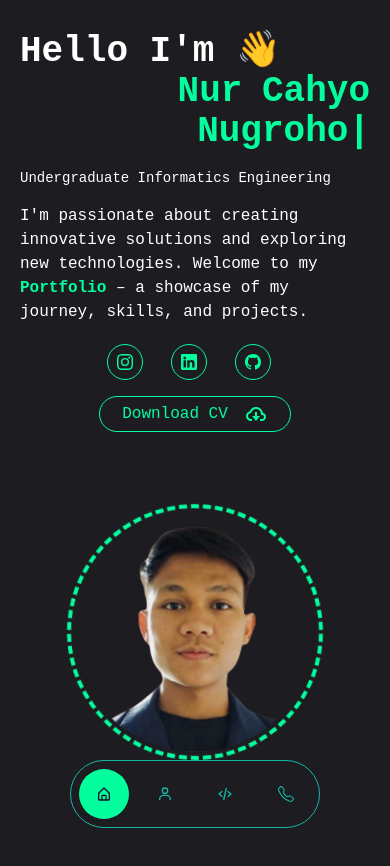
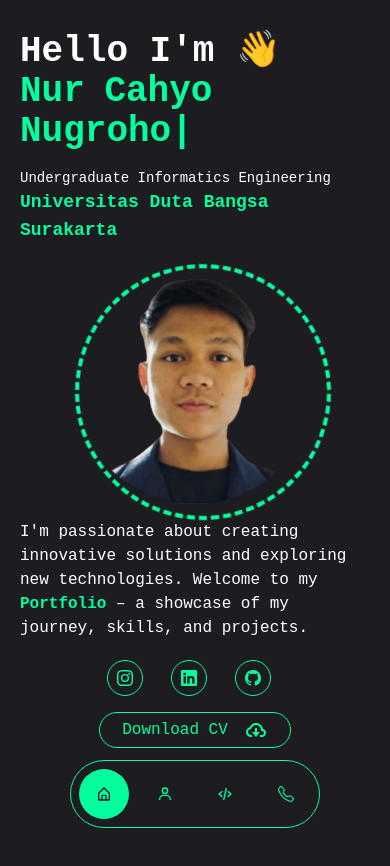
Before and after one commit to Nugrohocn/portfolio-react-tailwind, a React (Vite) app: page / in a window 390 px wide. Shown: the top 866 px of the page. Built offline with nearby package versions, Linux system fonts and the light colour scheme.

Commit message:
Perbaikan Tampilan Mobile

```diff
--- a/src/components/About.jsx
+++ b/src/components/About.jsx
@@ -1,64 +1,43 @@
 import { useState } from "react";
-import { BsArrowRight } from "react-icons/bs";
 
 function About() {
-  const [isOpen, setIsOpen] = useState(false); // State untuk toggle dropdown
-
-  const toggleDropdown = () => {
-    setIsOpen((prev) => !prev); // Toggle isOpen secara lebih eksplisit
-  };
-
   return (
     <>
       <div>
-        <h1 className="text-4xl my-4"> Organization</h1>
+        <h1 className="text-4xl mb-16 mx-4">Organization</h1>
       </div>
 
-      <div className="flex gap-4 h-60">
-        <div className="w-24 h-24 rounded-full px-2 py-2 relative">
+      <div className="flex flex-col md:flex-row gap-4 h-auto md:h-60 ">
+        <div className="w-full md:w-24 h-24 rounded-full relative mb-4 md:mb-0 ">
           <img
             src="img/hmpti.png"
             className="w-full h-full object-cover hover:text-primary"
             alt="About"
           />
-          <div className="flex gap-2">
-            <button
-              onClick={toggleDropdown}
-              className="flex justify-center items-center px-8 py-1 text-sm font-semibold mt-5 border border-primary rounded-full text-primary cursor-pointer"
-            >
-              <BsArrowRight
-                className={`transform transition duration-300 ${
-                  isOpen ? "rotate-90" : ""
-                }`}
-              />
-            </button>
+        </div>
+
+        <div className="flex flex-col justify-center">
+          <div className="text-center md:text-left">
+            <h1 className="text-md">Divisi Kominfo</h1>
+            <h1 className="text-2xl font-bold">
+              Himpunan Mahasiswa Prodi Teknik Informatika
+            </h1>
+            <span className="text-sm text-primary font-bold">2022 - 2024</span>
           </div>
 
-          {/* Dropdown */}
-          {isOpen && (
-            <div className=" mt-2 p-4  rounded-md shadow-md max-h-28  transition duration-500 w-[450px]">
-              <div className="text-sm w-full flex flex-col">
-                <div className="text-sm w-full">
-                  <span>
-                    I am responsible for creating and managing microblog content
-                    as well as developing kaleidoscope content to commemorate
-                    significant days posted on Instagram. Additionally, I serve
-                    as the Documentation Division in various seminar, webinar,
-                    and other organizational activities, while coordinating the
-                    media team to ensure smooth content production and
-                    communication within the organization
-                  </span>
-                </div>
-              </div>
+          <div className="mt-6  rounded-md shadow-md transition duration-500 w-full md:w-[450px]">
+            <div className="text-sm mx-6 lg:mx-0">
+              <span>
+                I am responsible for creating and managing microblog content as
+                well as developing kaleidoscope content to commemorate
+                significant days posted on Instagram. Additionally, I serve as
+                the Documentation Division in various seminar, webinar, and
+                other organizational activities, while coordinating the media
+                team to ensure smooth content production and communication
+                within the organization.
+              </span>
             </div>
-          )}
-        </div>
-        <div>
-          <h1 className="text-md">Divisi Kominfo</h1>
-          <h1 className="text-2xl font-bold">
-            Himpunan Mahasiswa Prodi Teknik Informatika
-          </h1>
-          <span className="text-sm text-primary font-bold">2022 - 2024</span>
+          </div>
         </div>
       </div>
     </>
--- a/src/components/Experience.jsx
+++ b/src/components/Experience.jsx
@@ -32,23 +32,11 @@ function Experience() {
             <span className="flex justify-center px-8 py-1 text-xs md:text-sm font-semibold border border-primary rounded-full text-primary">
               Onsite
             </span>
-            <button
-              onClick={toggleDropdown}
-              className="flex justify-center items-center px-8 py-1 text-xs md:text-sm font-semibold border border-primary rounded-full text-primary cursor-pointer"
-            >
-              <BsArrowRight
-                className={`transform transition duration-300 ${
-                  isOpen ? "rotate-90" : ""
-                }`}
-              />
-            </button>
           </div>
 
-          {/* Dropdown */}
-          {isOpen && (
-            <div className="mt-2 p-4 rounded-md shadow-md max-h-28 transition duration-500 w-[350px] md:w-[450px]">
+          <div className="mt-2 p-4 rounded-md shadow-md  transition duration-500 w-sm md:w-[450px] ">
             <div className="text-sm w-full flex flex-col">
-                <div className="text-sm w-full">
+              <div className="text-sm w-full ">
                 <span>
                   During my internship, I contributed to designing posters and
                   banners for company marketing programs, developing websites,
@@ -59,9 +47,8 @@ function Experience() {
               </div>
             </div>
           </div>
-          )}
         </div>
-        <div className="mt-4 md:mt-0">
+        <div className=" mt-4 sm:mt-0">
           <h1 className="text-sm md:text-md">Software Engineer</h1>
           <h1 className="text-lg md:text-2xl font-bold">
             PT Media Sarana Digitalindo
--- a/src/layout/RootLayout.jsx
+++ b/src/layout/RootLayout.jsx
@@ -14,7 +14,7 @@ export default function Rootlayout() {
 
       {/* Fixed navbar */}
       <div className="fixed bottom-4 left-0 right-0 text-center z-10 lg:right-5">
-        <div className="flex justify-between mx-auto text-secondary p-2 rounded-full border-secondary border-solid border-[1px] max-w-[250px]">
+        <div className="flex justify-between mx-auto text-primary bg-secondary p-2 rounded-full border-primary border-solid border-[1px] max-w-[250px]">
           <NavLink
             className="flex w-[50px] h-[50px] justify-center items-center cursor-pointer"
             to="/"
--- a/src/pages/Home.jsx
+++ b/src/pages/Home.jsx
@@ -1,4 +1,4 @@
-import { BsLinkedin, BsGithub, BsInstagram,  } from "react-icons/bs";
+import { BsLinkedin, BsGithub, BsInstagram } from "react-icons/bs";
 import { BiCloudDownload } from "react-icons/bi";
 import { TypeAnimation } from "react-type-animation";
 
@@ -6,13 +6,13 @@ export default function Home() {
   return (
     <div
       id="home"
-      className="section container mx-auto max-w-4xl flex items-center justify-center flex-wrap lg:flex-nowrap gap-10 px-5"
+      className="section container mx-auto max-w-4xl flex flex-wrap lg:flex-nowrap items-center justify-center gap-10 px-5"
     >
       {/* Bagian Deskripsi */}
       <div className="w-full lg:w-1/2 text-primary mb-10 lg:mb-0">
         <h1 className="text-4xl font-semibold text-white">Hello I'm 👋 </h1>
         <span
-          className="inline-block text-4xl lg:text-5xl font-semibold text-primary text-right lg:whitespace-nowrap"
+          className="inline-block text-4xl lg:text-5xl font-semibold text-primary text-left lg:text-right lg:whitespace-nowrap"
           style={{ wordSpacing: "-2px" }}
         >
           <TypeAnimation
@@ -24,8 +24,24 @@ export default function Home() {
           />
         </span>
         <h2 className="text-sm font-base text-white lg:text-lg mt-4">
-          Undergraduate Informatics Engineering
+          Undergraduate Informatics Engineering <br />
+          <span className="text-primary text-lg font-semibold">
+            Universitas Duta Bangsa Surakarta
+          </span>
         </h2>
+
+        {/* Gambar Dipindahkan ke Sini */}
+        <div className="w-full flex justify-center items-center mt-5 lg:hidden">
+          <div className="relative">
+            <div className="absolute w-64 h-64 rounded-full border-4 border-dashed border-primary animate-spin duration-900"></div>
+            <img
+              src="img/nug.png"
+              alt="nug"
+              className="w-60 h-60 object-contain filter brightness-60 relative"
+            />
+          </div>
+        </div>
+
         <p className="text-base text-white max-w-xl lg:text-md mt-4">
           I'm passionate about creating innovative solutions and exploring new
           technologies. Welcome to my
@@ -75,17 +91,17 @@ export default function Home() {
         </div>
       </div>
 
-      {/* Bagian Gambar */}
-      <div className="w-full lg:w-1/2 flex justify-center items-center relative">
-  <div className="absolute w-64 h-64 rounded-full  border-4 border-dashed border-primary animate-spin duration-900"></div>
+      {/* Bagian Gambar (untuk desktop saja) */}
+      <div className="hidden lg:flex w-full lg:w-1/2 justify-center items-center">
+        <div className="relative">
+          <div className="absolute w-64 h-64 rounded-full border-4 border-dashed border-primary animate-spin duration-900"></div>
           <img
             src="img/nug.png"
             alt="nug"
             className="w-60 h-60 object-contain filter brightness-60 relative"
           />
         </div>
-
-
+      </div>
     </div>
   );
 }
--- a/tailwind.config.js
+++ b/tailwind.config.js
@@ -8,7 +8,7 @@ module.exports = {
     extend: {
       colors: {
         primary: "#04fd9d",
-        secondary: "#14b8a6",
+        secondary: "#1d1c21",
         third: "#FEF6C7",
         fourth: "#011eff",
       },
```
Lines whose indentation alone changed are shown as unchanged.
